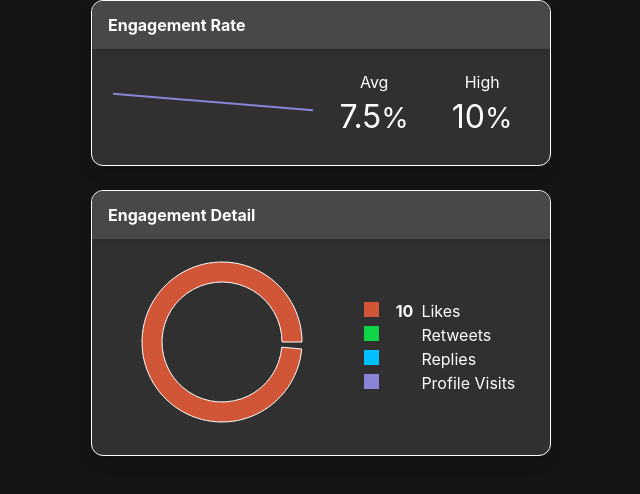
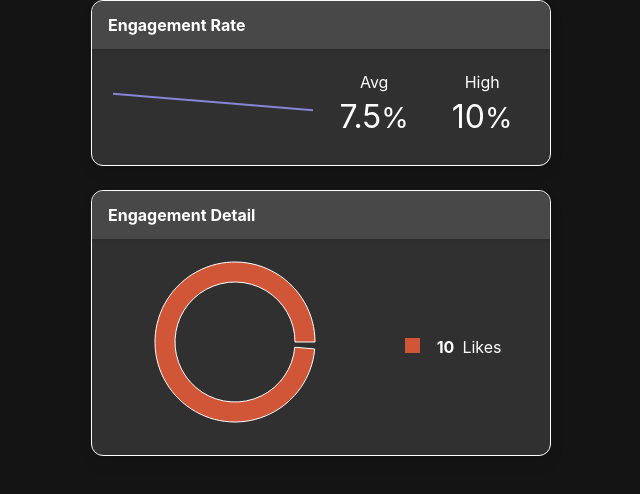
Before and after one commit to SocialQu/Branding, a React (Create React App) app in the folder app/: page / in a window 1280 px wide. Shown: the top 494 px of the page, without its empty margins (319-959 px from the left). Built offline with nearby package versions, Linux system fonts and the light colour scheme.

Commit message:
Map Details on Ring.

```diff
--- a/app/src/charts/DetailRing.tsx
+++ b/app/src/charts/DetailRing.tsx
@@ -1,7 +1,6 @@
 import { PieChart, Pie, Cell } from 'recharts'
 import { Card } from '../molecules/Card'
 import { CSSProperties } from 'react'
-
 
 
 const COLORS = ['#d15637', '#0fd447', 'deepskyblue', '#8884d8']
@@ -26,30 +25,22 @@ const engagementStyle:CSSProperties = {
     marginRight:8
 }
 
+const Detail = ({ name, value, idx }:{ name:string, value:number, idx:number}) => <>
+    <Square color={COLORS[idx]}/>
+    <strong style={engagementStyle}> { value } </strong>
+    { name } <br/>
+</>
 
-export const EngagementRing = ({ data }: iRing) => <nav className="level" style={{marginBottom: 0, padding: 0}}>
+export const DetailRing = ({ data }: iRing) => <Card title="Engagement Detail">
+    <nav className="level" style={{marginBottom: 0, padding: 0}}>
         <div className="level-item">
             <Ring data={data}/>
         </div>
+
         <div className="level-item">
             <p style={{color:'white', textAlign: 'left'}}>
-            <Square color={COLORS[0]}/>
-                <strong style={engagementStyle}> { data.find(({ name }) => name === 'Likes')?.value } </strong>
-                Likes <br/>
-            <Square color={COLORS[1]}/>
-            <strong style={engagementStyle}> { data.find(({ name }) => name === 'Retweets')?.value } </strong>
-                Retweets <br/>
-            <Square color={COLORS[2]}/>
-            <strong style={engagementStyle}> { data.find(({ name }) => name === 'Replies')?.value } </strong>
-                Replies <br/>
-            <Square color={COLORS[3]}/>
-            <strong style={engagementStyle}> { data.find(({ name }) => name === 'Visits')?.value } </strong>
-                Profile Visits
+                { data.map(({ name, value }, idx) => <Detail name={name} value={value} idx={idx} /> )}
             </p>
         </div>
     </nav>
-
-
-export const DetailRing = ({ data }: iRing) => <Card title="Engagement Detail">
-    <EngagementRing data={data} />
 </Card>
```
Lines whose indentation alone changed are shown as unchanged.
